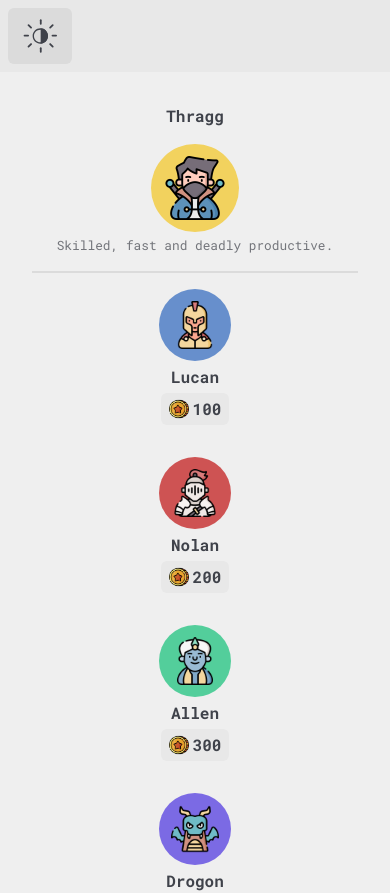
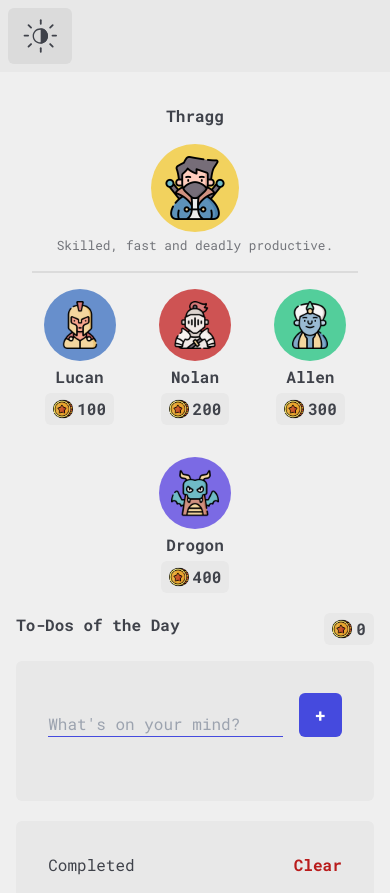
Before and after one commit to pablocantu/JATL, a React (Create React App) app: page / in a window 390 px wide. Shown: the top 893 px of the page. Built offline with nearby package versions, Linux system fonts and the light colour scheme.

Commit message:
Heroes list changes flex orientation depending on device's size

```diff
--- a/src/components/Layout/Board/Heroes/HeroItem.tsx
+++ b/src/components/Layout/Board/Heroes/HeroItem.tsx
@@ -1,7 +1,7 @@
 import React from 'react'
 
 import Currency from 'components/common/Currency/Currency';
-import Characters from 'components/common/Character/Character';
+import Character from 'components/common/Character/Character';
 
 import { Hero } from './models/Hero';
 
@@ -25,7 +25,7 @@ const HeroItem: React.FC<Props> = ({
     return (
         <div className='flex flex-col items-center text-center'>
             <div onClick={() => onSelect && onSelect()}>
-                <Characters
+                <Character
                     src={src}
                     name={name}
                     bgColor={color}
--- a/src/components/Layout/Board/Heroes/Heroes.tsx
+++ b/src/components/Layout/Board/Heroes/Heroes.tsx
@@ -4,6 +4,8 @@ import SelectedHero from './SelectedHero';
 import HeroItem from './HeroItem';
 
 import { BoardContext } from '../Board';
+
+import cp from 'utils/classParser';
 
 const Heroes: React.FC = () => {
     const {
@@ -28,7 +30,10 @@ const Heroes: React.FC = () => {
                     description={description}
                 />
             </div>
-            <div className='flex flex-col gap-8'>
+            <div className={cp(`
+                flex flex-row justify-evenly flex-wrap gap-8
+                lg:flex-col
+            `)}>
                 {
                     heroes?.filter(({ selected }) => !selected).map(hero => {
                         return <HeroItem
```
